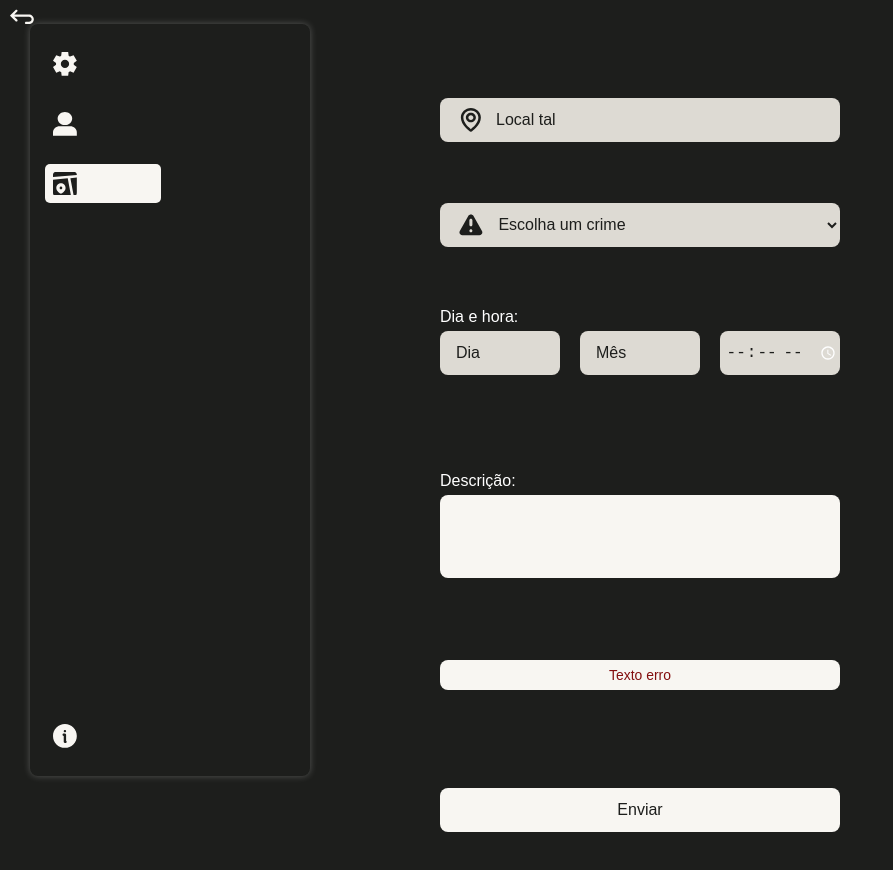
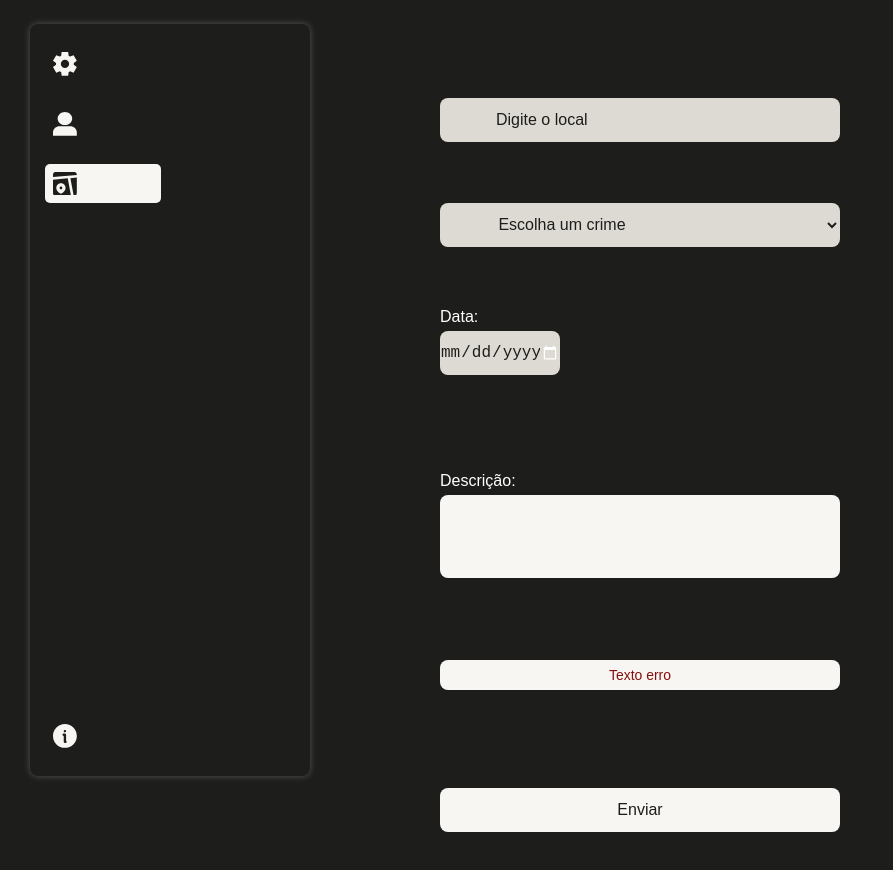
Before and after one commit to GitCoffee-hackathon2025/hackathon-frontend, a Vue app: page /mapa-de-denuncias/fazer-denuncia in a window 1280 px wide. Shown: the top 870 px of the page, without its empty margins (0-893 px from the left). Built offline with nearby package versions, Linux system fonts and the light colour scheme.

Commit message:
FEAT: func and store #46

```diff
--- /dev/null
+++ b/src/store/report.ts
@@ -0,0 +1,48 @@
+// stores/report.ts
+import { defineStore } from "pinia"
+import { ref } from "vue"
+
+export const useReportStore = defineStore("report", () => {
+  const reportContent = ref<string>("")
+  const reportType = ref<string>("")
+  const reportDate = ref<string>("")
+  const reportLocal = ref<string>("")
+
+  // função para enviar relatório
+  const sendReport = async (userId: number) => {
+    try {
+      const response = await fetch("http://localhost:3000/reports", {
+        method: "POST",
+        headers: {
+          "Content-Type": "application/json",
+        },
+        body: JSON.stringify({
+          userId,
+          content: reportContent.value,
+          type: reportType.value,
+          date: reportDate.value,
+          local: reportLocal.value,
+        }),
+      })
+
+      if (!response.ok) {
+        throw new Error(`Erro ao enviar relatório: ${response.status}`)
+      }
+
+      const data = await response.json()
+      console.log("Relatório enviado com sucesso:", data)
+      return data
+    } catch (error) {
+      console.error("Erro no envio:", error)
+      throw error
+    }
+  }
+
+  return {
+    reportContent,
+    reportType,
+    reportDate,
+    reportLocal,
+    sendReport,
+  }
+})
--- a/src/views/MapadeDenuncias/views/FormularioDenuncia.vue
+++ b/src/views/MapadeDenuncias/views/FormularioDenuncia.vue
@@ -1,85 +1,71 @@
+<script setup lang="ts">
+import { useReportStore } from "@/store/report"
+
+const store = useReportStore()
+
+function enviar() {
+  console.log({
+    local: store.reportLocal,
+    tipo: store.reportType,
+    data: store.reportDate,
+    conteudo: store.reportContent,
+  })
+}
+</script>
+
 <template>
-  <form>
+  <form @submit.prevent="enviar">
     <router-link to="">
-      <svg
-        xmlns="http://www.w3.org/2000/svg"
-        width="35"
-        height="21"
-        viewBox="0 0 35 21"
-        fill="none"
-      >
-        <path
-          fill-rule="evenodd"
-          clip-rule="evenodd"
-          d="M6.27812 10.2101L10.5875 14.4613C10.7487 14.6095 10.878 14.7882 10.9676 14.9867C11.0573 15.1852 11.1055 15.3995 11.1094 15.6169C11.1133 15.8342 11.0728 16.05 10.9903 16.2516C10.9078 16.4531 10.7849 16.6362 10.6291 16.7898C10.4734 16.9435 10.2878 17.0647 10.0835 17.1461C9.87921 17.2275 9.66039 17.2675 9.44011 17.2636C9.21982 17.2598 9.00257 17.2122 8.80132 17.1238C8.60007 17.0353 8.41895 16.9078 8.26875 16.7488L1.15937 9.73531L0 8.59158L1.15937 7.44784L8.26875 0.434385C8.57976 0.148495 8.99111 -0.00714589 9.41614 0.000252154C9.84118 0.0076502 10.2467 0.17751 10.5473 0.474045C10.8479 0.770581 11.0201 1.17064 11.0276 1.58994C11.0351 2.00924 10.8773 2.41504 10.5875 2.72185L6.27812 6.97309H27.8906C29.7761 6.97309 31.5844 7.712 32.9177 9.02728C34.251 10.3426 35 12.1265 35 13.9865C35 15.8466 34.251 17.6305 32.9177 18.9458C31.5844 20.2611 29.7761 21 27.8906 21H23.5156C23.0805 21 22.6632 20.8295 22.3555 20.526C22.0479 20.2224 21.875 19.8108 21.875 19.3815C21.875 18.9523 22.0479 18.5406 22.3555 18.2371C22.6632 17.9335 23.0805 17.763 23.5156 17.763H27.8906C28.9059 17.763 29.8796 17.3651 30.5975 16.6569C31.3154 15.9487 31.7188 14.9881 31.7188 13.9865C31.7188 12.985 31.3154 12.0244 30.5975 11.3162C29.8796 10.6079 28.9059 10.2101 27.8906 10.2101H6.27812Z"
-        />
+      <!-- SVG de voltar -->
+      <svg xmlns="http://www.w3.org/2000/svg" width="35" height="21" viewBox="0 0 35 21" fill="none">
+        <path fill-rule="evenodd" clip-rule="evenodd" d="M6.27812 10.2101L10.5875 14.4613..." />
       </svg>
     </router-link>
 
     <div class="entradas">
+      <!-- Local -->
       <div class="local campo">
-        <svg
-          xmlns="http://www.w3.org/2000/svg"
-          width="27"
-          height="30"
-          viewBox="0 0 27 30"
-          fill="none"
-        >
-          <path
-            d="M13.4506 18.0004C16.9251 18.0004 19.7508 15.3093 19.7508 12.0002C19.7508 8.69108 16.9251 6 13.4506 6C9.97603 6 7.15039 8.69108 7.15039 12.0002C7.15039 15.3093 9.97603 18.0004 13.4506 18.0004ZM13.4506 9.00009C15.1879 9.00009 16.6007 10.3456 16.6007 12.0002C16.6007 13.6547 15.1879 15.0003 13.4506 15.0003C11.7133 15.0003 10.3005 13.6547 10.3005 12.0002C10.3005 10.3456 11.7133 9.00009 13.4506 9.00009Z"
-          />
-          <path
-            d="M12.5366 29.7219C12.8034 29.9028 13.1227 30 13.4501 30C13.7776 30 14.0969 29.9028 14.3637 29.7219C14.8425 29.3994 26.0962 21.6607 26.0505 12.0004C26.0505 5.38367 20.3977 0 13.4501 0C6.5026 0 0.849748 5.38367 0.849748 11.9929C0.804072 21.6607 12.0578 29.3994 12.5366 29.7219ZM13.4501 3.00009C18.662 3.00009 22.9004 7.03672 22.9004 12.0079C22.9335 18.6651 15.9891 24.6428 13.4501 26.6033C10.9127 24.6413 3.96677 18.6621 3.99984 12.0004C3.99984 7.03672 8.2383 3.00009 13.4501 3.00009Z"
-          />
+        <svg xmlns="http://www.w3.org/2000/svg" width="27" height="30" viewBox="0 0 27 30" fill="none">
+          <path d="M13.4506 18.0004C16.9251..." />
+          <path d="M12.5366 29.7219C12.8034..." />
         </svg>
-        <input type="text" disabled placeholder="Local tal" />
+        <input type="text" placeholder="Digite o local" v-model="store.reportLocal" />
       </div>
 
+      <!-- Tipo -->
       <div class="tipo-denuncia campo">
-        <svg
-          xmlns="http://www.w3.org/2000/svg"
-          width="36"
-          height="32"
-          viewBox="0 0 36 32"
-          fill="none"
-        >
-          <path
-            fill-rule="evenodd"
-            clip-rule="evenodd"
-            d="M13.993 2.55819C15.7409 -0.519396 20.2122 -0.519396 21.9577 2.55819L34.7067 25.0065C36.4202 28.0252 34.22 31.75 30.7266 31.75H5.22643C1.73075 31.75 -0.469469 28.0252 1.2441 25.0065L13.993 2.55819ZM20.2601 24.9635C20.2601 25.5636 20.0194 26.1392 19.5909 26.5636C19.1625 26.988 18.5813 27.2264 17.9754 27.2264C17.3694 27.2264 16.7883 26.988 16.3598 26.5636C15.9313 26.1392 15.6906 25.5636 15.6906 24.9635C15.6906 24.3633 15.9313 23.7877 16.3598 23.3633C16.7883 22.939 17.3694 22.7005 17.9754 22.7005C18.5813 22.7005 19.1625 22.939 19.5909 23.3633C20.0194 23.7877 20.2601 24.3633 20.2601 24.9635ZM17.9754 6.86002C17.3694 6.86002 16.7883 7.09844 16.3598 7.52282C15.9313 7.9472 15.6906 8.52279 15.6906 9.12295V15.9117C15.6906 16.5119 15.9313 17.0875 16.3598 17.5119C16.7883 17.9363 17.3694 18.1747 17.9754 18.1747C18.5813 18.1747 19.1625 17.9363 19.5909 17.5119C20.0194 17.0875 20.2601 16.5119 20.2601 15.9117V9.12295C20.2601 8.52279 20.0194 7.9472 19.5909 7.52282C19.1625 7.09844 18.5813 6.86002 17.9754 6.86002Z"
-          />
+        <svg xmlns="http://www.w3.org/2000/svg" width="36" height="32" viewBox="0 0 36 32" fill="none">
+          <path fill-rule="evenodd" clip-rule="evenodd" d="M13.993 2.55819C15.7409..." />
         </svg>
-        <select name="" id="">
-          <option value="" selected disabled>Escolha um crime</option>
-          <option value="">Acidente de trânsito</option>
-          <option value="">Assalto</option>
-          <option value=""></option>
+        <select v-model="store.reportType">
+          <option value="" disabled selected>Escolha um crime</option>
+          <option value="Acidente de trânsito">Acidente de trânsito</option>
+          <option value="Assalto">Assalto</option>
+          <option value="Outro">Outro</option>
         </select>
       </div>
 
+      <!-- Data -->
       <div class="dia-hora campo">
-        <label for="">Dia e hora:</label>
+        <label>Data:</label>
         <div class="escolher-dia-hora">
-          <select name="" id="">
-            <option value="" selected disabled>Dia</option></select
-          ><select name="" id="">
-            <option value="" selected disabled>Mês</option>
-          </select>
-          <input type="time" class="hora" />
+          <input type="date" v-model="store.reportDate" />
         </div>
       </div>
 
+      <!-- Descrição -->
       <div class="descricao">
-        <label for="">Descrição:</label> <textarea name="" id=""></textarea>
+        <label>Descrição:</label>
+        <textarea v-model="store.reportContent"></textarea>
       </div>
 
       <p>Texto erro</p>
-      <button>Enviar</button>
+      <button type="submit">Enviar</button>
     </div>
   </form>
 </template>
-
-<style scoped lang="scss">
+<style scoped
+  lang="scss">
   form {
     background-color: var(--cinza);
     height: 100vh;
@@ -125,7 +111,6 @@ form {
         grid-row: 9 / 15;
         grid-column: 1 / 31;
         width: var(--largura-componentes);
-
         justify-self: center;
         align-self: center;
         display: flex;
@@ -160,7 +145,6 @@ form {
             font-size: var(--texto-m);
             text-align: center;
             border-radius: 8px;
-
             -webkit-appearance: none;
             -moz-appearance: textfield;
             appearance: none;
@@ -192,6 +176,7 @@ form {
         flex-direction: column;
         justify-content: flex-start;
         gap: 5px;
+
         textarea {
           width: var(--largura-componentes);
           height: calc(var(--altura-componentes) * 1.9);
@@ -225,6 +210,7 @@ form {
         align-self: center;
         color: var(--vermelho);
       }
+
       button {
         grid-row: 26 / 30;
         grid-column: 1 / 31;
@@ -239,6 +225,7 @@ form {
         font-size: var(--texto-m);
       }
     }
+
     a {
       svg {
         fill: var(--branco);
@@ -254,6 +241,7 @@ form {
   @media (min-width: 576px) {
     form {
       min-height: 900px;
+
       div.entradas {
         min-height: 900px;
       }
```
Lines whose indentation alone changed are shown as unchanged.
